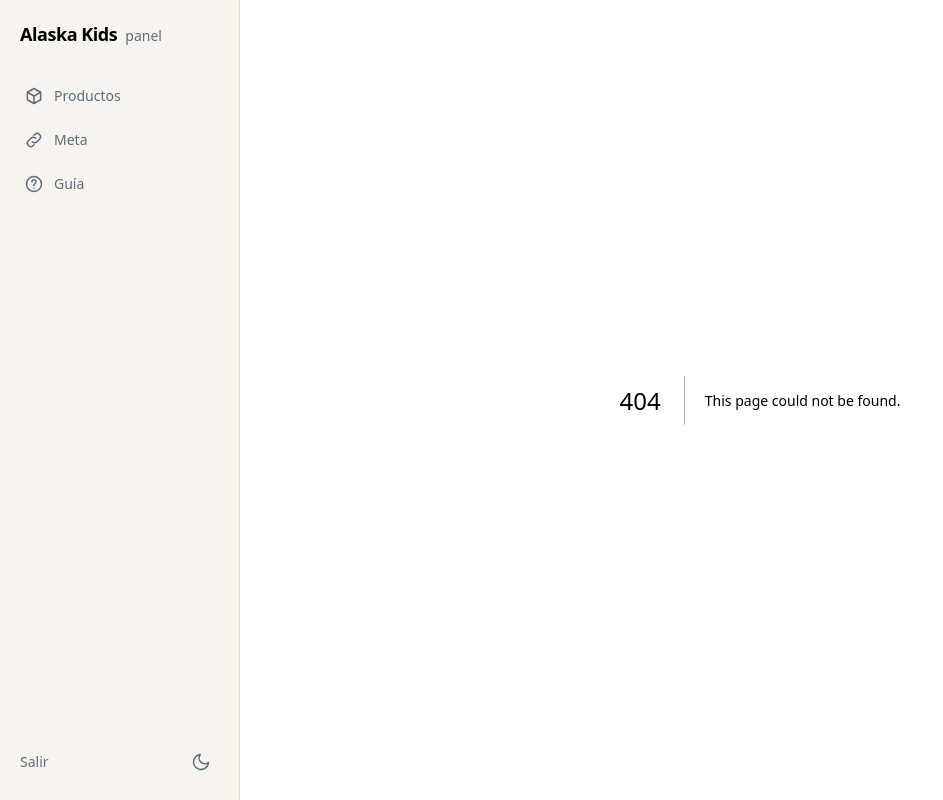
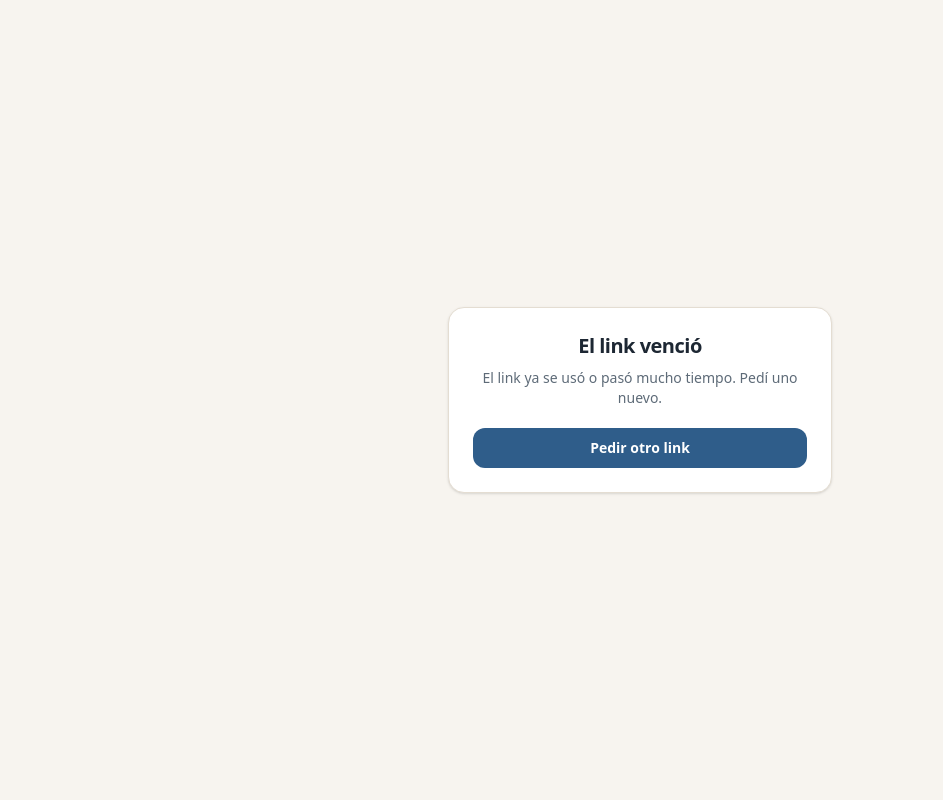
Before and after one commit to ruizbenjamin1/Alaska-Kids, a Next.js app: page /auth/recuperar in a window 1280 px wide. Before the commit this address had no page. Shown: the whole page, without its empty margins (0-943 px from the left). Built offline with nearby package versions, Linux system fonts and the light colour scheme.

Commit message:
Recuperar contraseña funciona desde cualquier aparato

```diff
--- /dev/null
+++ b/src/app/auth/recuperar/page.tsx
@@ -0,0 +1,52 @@
+"use client";
+
+import Link from "next/link";
+import { useRouter } from "next/navigation";
+import { useEffect, useState } from "react";
+import { createClient } from "@/lib/supabase/client";
+
+/**
+ * Acá llega el link del mail de "recuperar contraseña".
+ * Supabase manda la sesión en la parte "#..." del link; se guarda y se pasa a elegir la contraseña nueva.
+ * Funciona aunque el mail se abra en otro aparato o navegador del que se pidió.
+ */
+export default function LinkRecuperar() {
+  const router = useRouter();
+  const [fallo, setFallo] = useState(false);
+
+  useEffect(() => {
+    const datos = new URLSearchParams(window.location.hash.slice(1));
+    const access_token = datos.get("access_token");
+    const refresh_token = datos.get("refresh_token");
+    if (!access_token || !refresh_token) {
+      setFallo(true);
+      return;
+    }
+    createClient()
+      .auth.setSession({ access_token, refresh_token })
+      .then(({ error }) => {
+        if (error) setFallo(true);
+        else router.replace("/login/nueva");
+      });
+  }, [router]);
+
+  return (
+    <main className="flex min-h-dvh items-center justify-center px-4">
+      <div className="w-full max-w-sm rounded-2xl border border-borde bg-papel p-6 text-center shadow-sm">
+        {fallo ? (
+          <>
+            <h1 className="text-xl font-bold tracking-tight">El link venció</h1>
+            <p className="mb-5 mt-2 text-sm text-tinta-suave">El link ya se usó o pasó mucho tiempo. Pedí uno nuevo.</p>
+            <Link href="/login/recuperar" className="boton w-full">
+              Pedir otro link
+            </Link>
+          </>
+        ) : (
+          <p className="flex items-center justify-center gap-2 text-sm text-tinta-suave">
+            <span className="girando" aria-hidden /> Abriendo…
+          </p>
+        )}
+      </div>
+    </main>
+  );
+}
--- a/src/app/login/recuperar/page.tsx
+++ b/src/app/login/recuperar/page.tsx
@@ -3,7 +3,7 @@
 import Link from "next/link";
 import { useSearchParams } from "next/navigation";
 import { Suspense, useState } from "react";
-import { createClient } from "@/lib/supabase/client";
+import { createClient } from "@supabase/supabase-js";
 
 export default function RecuperarPage() {
   return (
@@ -24,8 +24,13 @@ function Recuperar() {
     e.preventDefault();
     setCargando(true);
     setError(null);
-    const { error } = await createClient().auth.resetPasswordForEmail(email.trim(), {
-      redirectTo: `${window.location.origin}/auth/confirm?next=/login/nueva`,
+    // Cliente "implícito": el link del mail trae la sesión en sí mismo, así funciona aunque se abra
+    // en otro aparato o fuera de la app instalada (con el modo normal solo anda en el mismo navegador)
+    const supabase = createClient(process.env.NEXT_PUBLIC_SUPABASE_URL!, process.env.NEXT_PUBLIC_SUPABASE_PUBLISHABLE_KEY!, {
+      auth: { flowType: "implicit", persistSession: false, autoRefreshToken: false, detectSessionInUrl: false },
+    });
+    const { error } = await supabase.auth.resetPasswordForEmail(email.trim(), {
+      redirectTo: `${window.location.origin}/auth/recuperar`,
     });
     setCargando(false);
     if (error) {
--- a/src/components/Marco.tsx
+++ b/src/components/Marco.tsx
@@ -9,6 +9,6 @@ import Panel from "./Panel";
  */
 export default function Marco({ children }: { children: React.ReactNode }) {
   const ruta = usePathname();
-  if (ruta.startsWith("/login") || ruta.startsWith("/p/")) return <>{children}</>;
+  if (ruta.startsWith("/login") || ruta.startsWith("/p/") || ruta.startsWith("/auth/")) return <>{children}</>;
   return <Panel>{children}</Panel>;
 }
```
